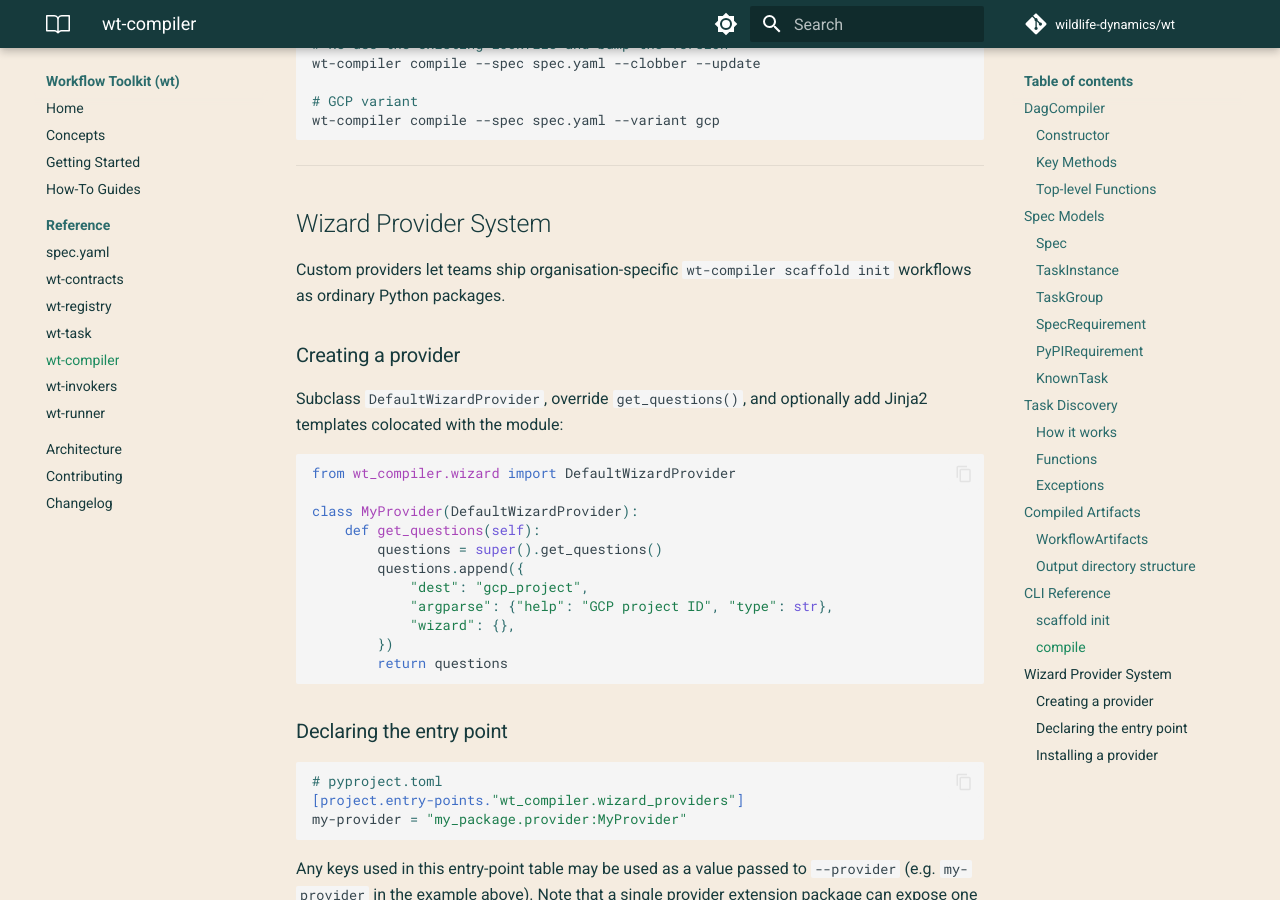
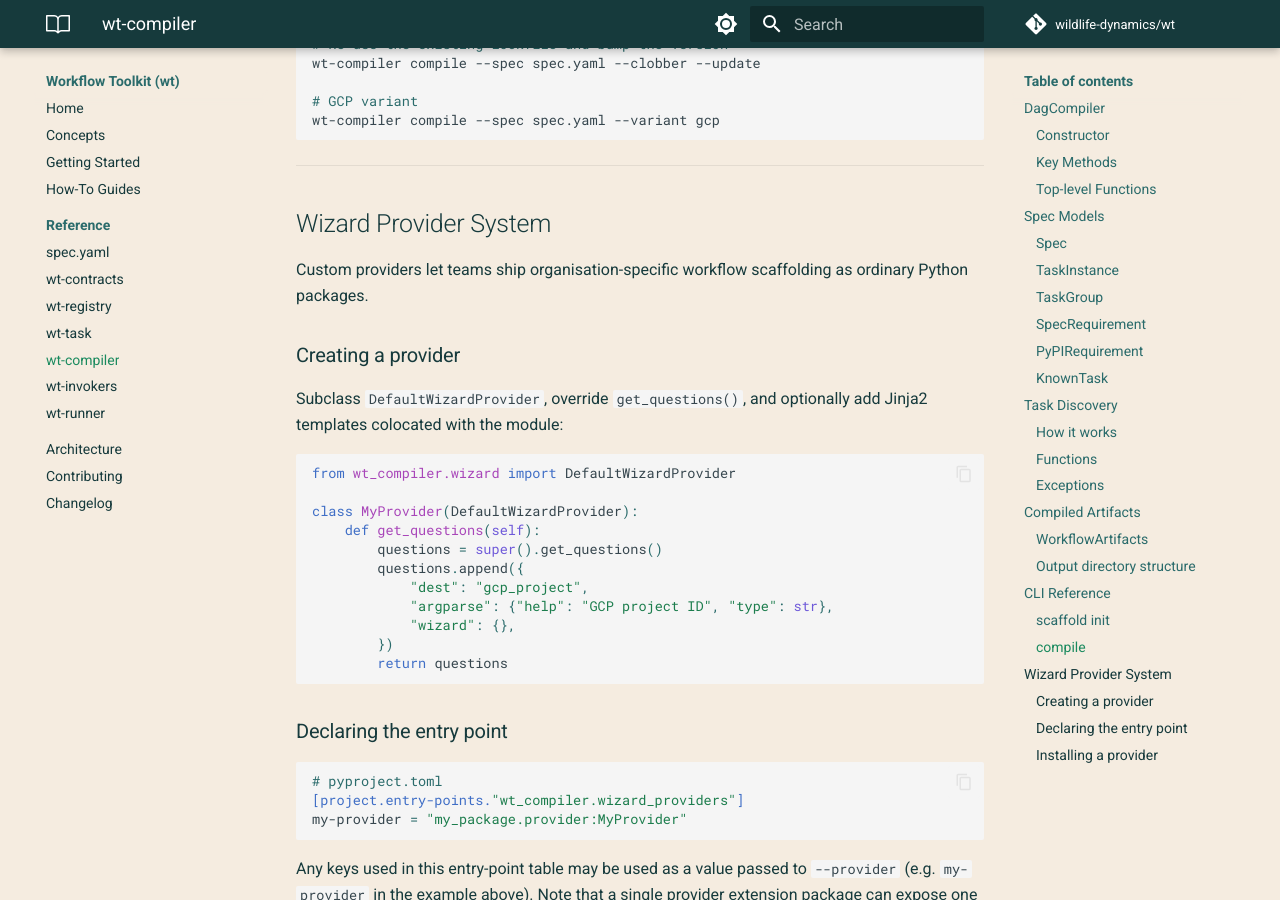
Before and after one commit to wildlife-dynamics/wt, an MkDocs documentation site: the page built from docs/content/reference/wt-compiler.md, in a window 1280 px wide and 900 px high, scrolled down 7231 px. Built offline with MkDocs 1.6.1 and Material for MkDocs 9.7.7, drawn with Linux system fonts in a browser that asks for light colours; a script that is not in the unit is left out; comment, search, counter and statistics services are not loaded.

Commit message:
Update docs/content/reference/wt-compiler.md

```diff
--- a/docs/content/reference/wt-compiler.md
+++ b/docs/content/reference/wt-compiler.md
@@ -263,8 +263,8 @@
 
 ## Wizard Provider System
 
-Custom providers let teams ship organisation-specific `wt-compiler scaffold init`
-workflows as ordinary Python packages.
+Custom providers let teams ship organisation-specific workflow scaffolding
+as ordinary Python packages.
 
 ### Creating a provider
 
```
